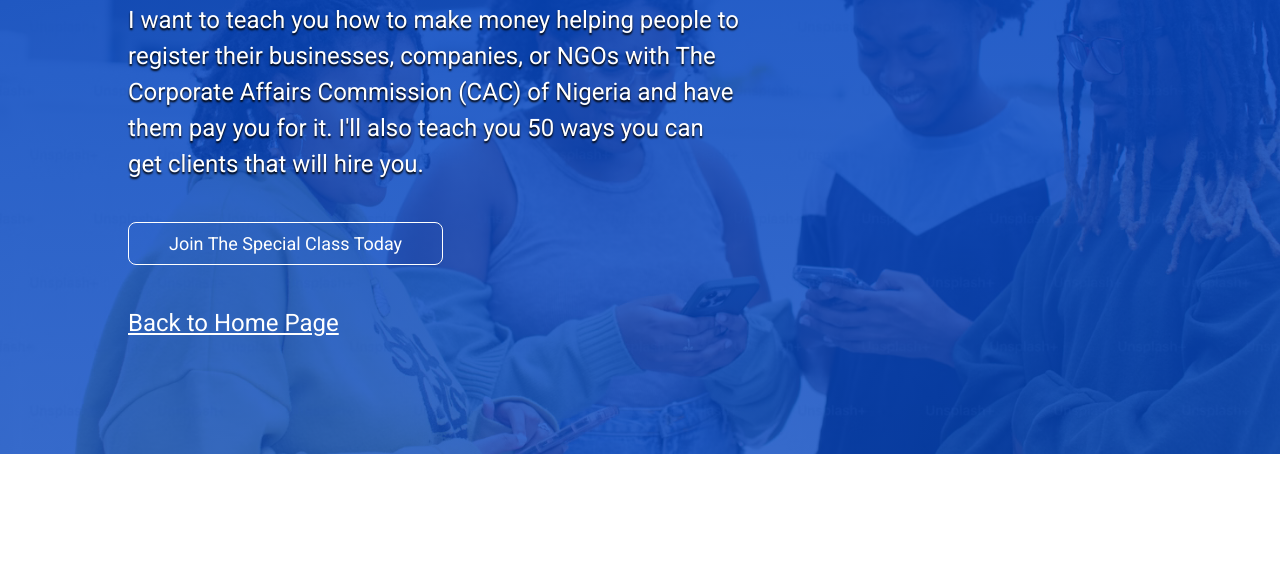
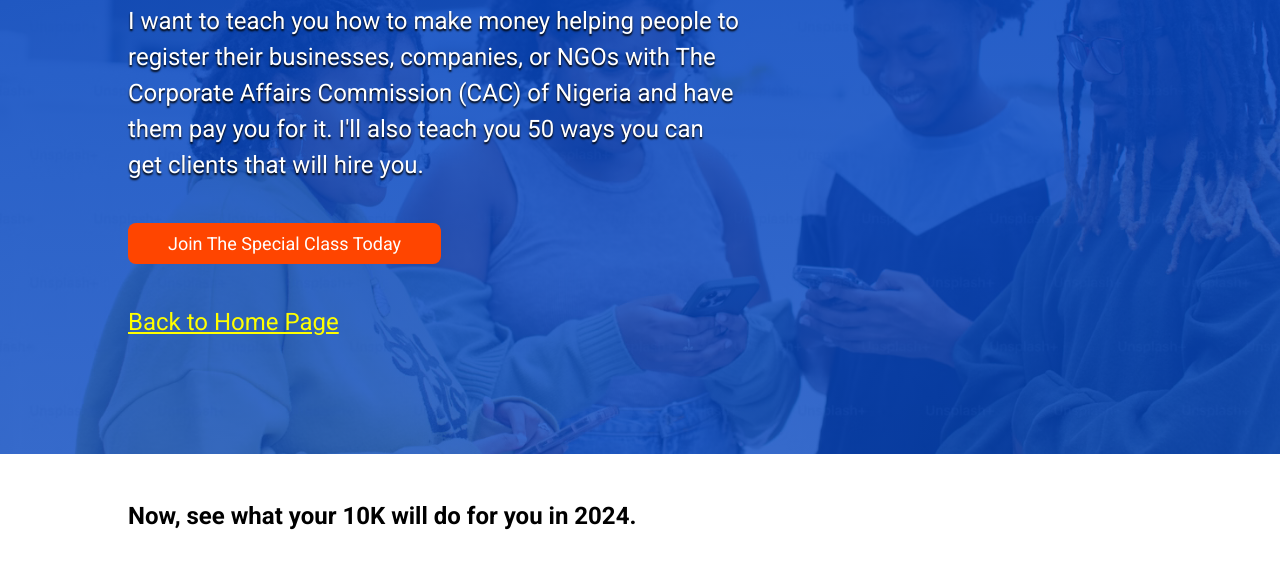
Before and after one commit to StivinTaesoo/euthus, a plain HTML site: page register.html in a window 1280 px wide. Shown: the part 280-858 px from the top of the page. Before the commit the page ends 800 px from the top, so only its background shows below. Drawn offline with Linux system fonts and the light colour scheme.

Commit message:
Editing Registration Page

```diff
--- /dev/null
+++ b/register.css
@@ -0,0 +1,14 @@
+* {
+    padding: 0;
+    margin: 0;
+    box-sizing: border-box;
+}
+
+.section {
+    width: 100%;
+}
+
+.wrapper {
+    width: 80%;
+    margin: 3rem auto;
+}
--- a/register.html
+++ b/register.html
@@ -10,11 +10,12 @@
             rel="stylesheet"
         />
         <link rel="stylesheet" href="style.css" />
+        <link rel="stylesheet" href="register.css" />
         <script
             src="https://kit.fontawesome.com/f4b6de4f42.js"
             crossorigin="anonymous"
         ></script>
-        <title>Document</title>
+        <title>Euthus Consult Special Package</title>
     </head>
     <body>
         <nav class="header">
@@ -42,14 +43,22 @@
                         get clients that will hire you.
                     </p>
                     <a href="https://WA.link/4dce8n"
-                        ><button class="btn-outline">
+                        ><button class="btn">
                             Join The Special Class Today
                         </button>
                     </a>
-                    <a href="index.html" class="special-package"
-                        ><p>Back to Home Page</p></a
-                    >
+                    <p>
+                        <a href="index.html" class="special-package"
+                            >Back to Home Page</a
+                        >
+                    </p>
                 </div>
+            </div>
+        </section>
+
+        <section class="section">
+            <div class="wrapper">
+                <h2>Now, see what your 10K will do for you in 2024.</h2>
             </div>
         </section>
     </body>
--- a/style.css
+++ b/style.css
@@ -131,13 +131,13 @@
 }
 .text a {
     /* text-decoration: none; */
-    color: white;
+    color: yellow;
 }
 .special-package {
     text-shadow: none;
 }
 .special-package:hover {
-    color: yellow;
+    color: white;
 }
 .text h1 {
     font-size: 8vmin;
```
